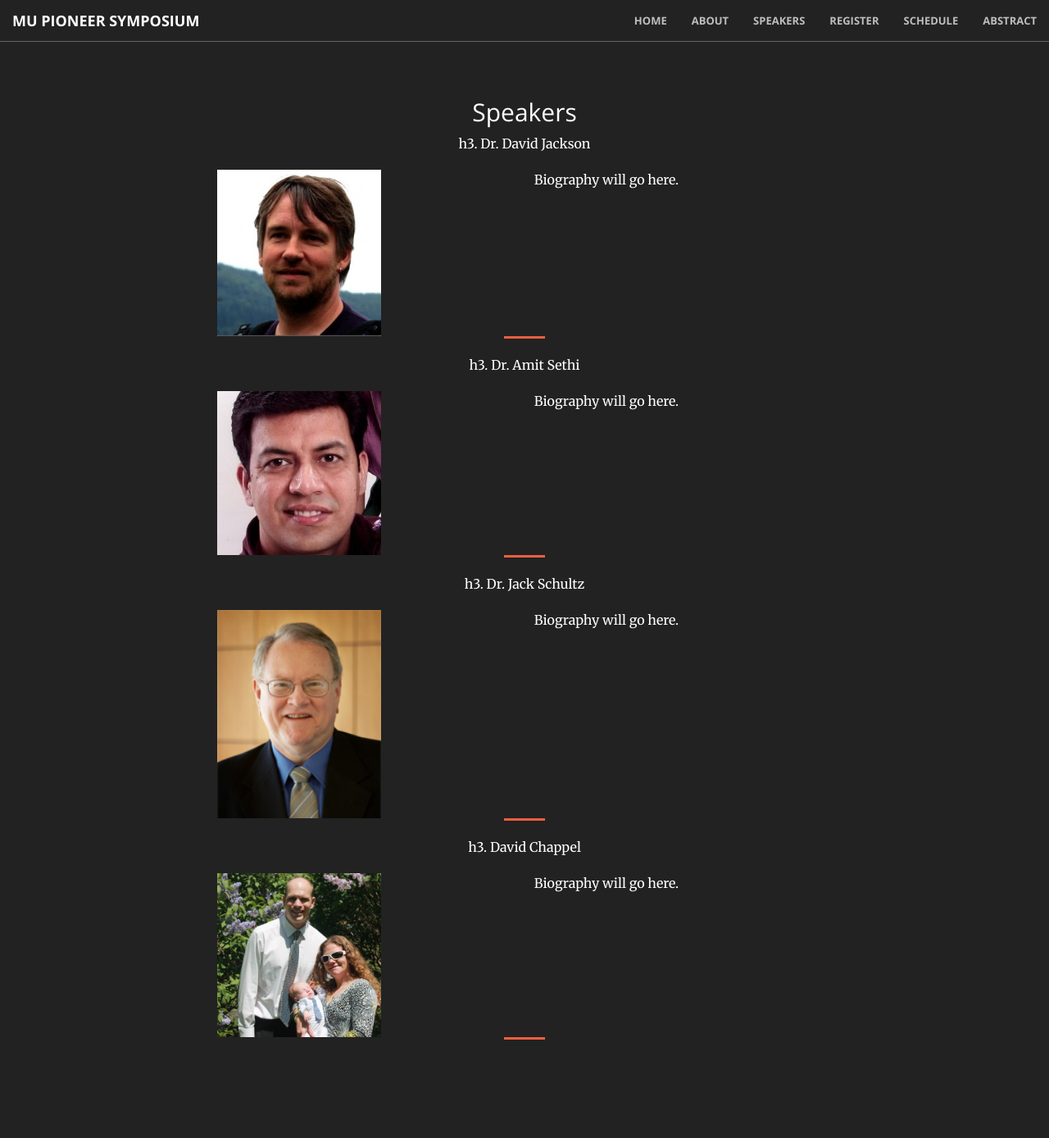
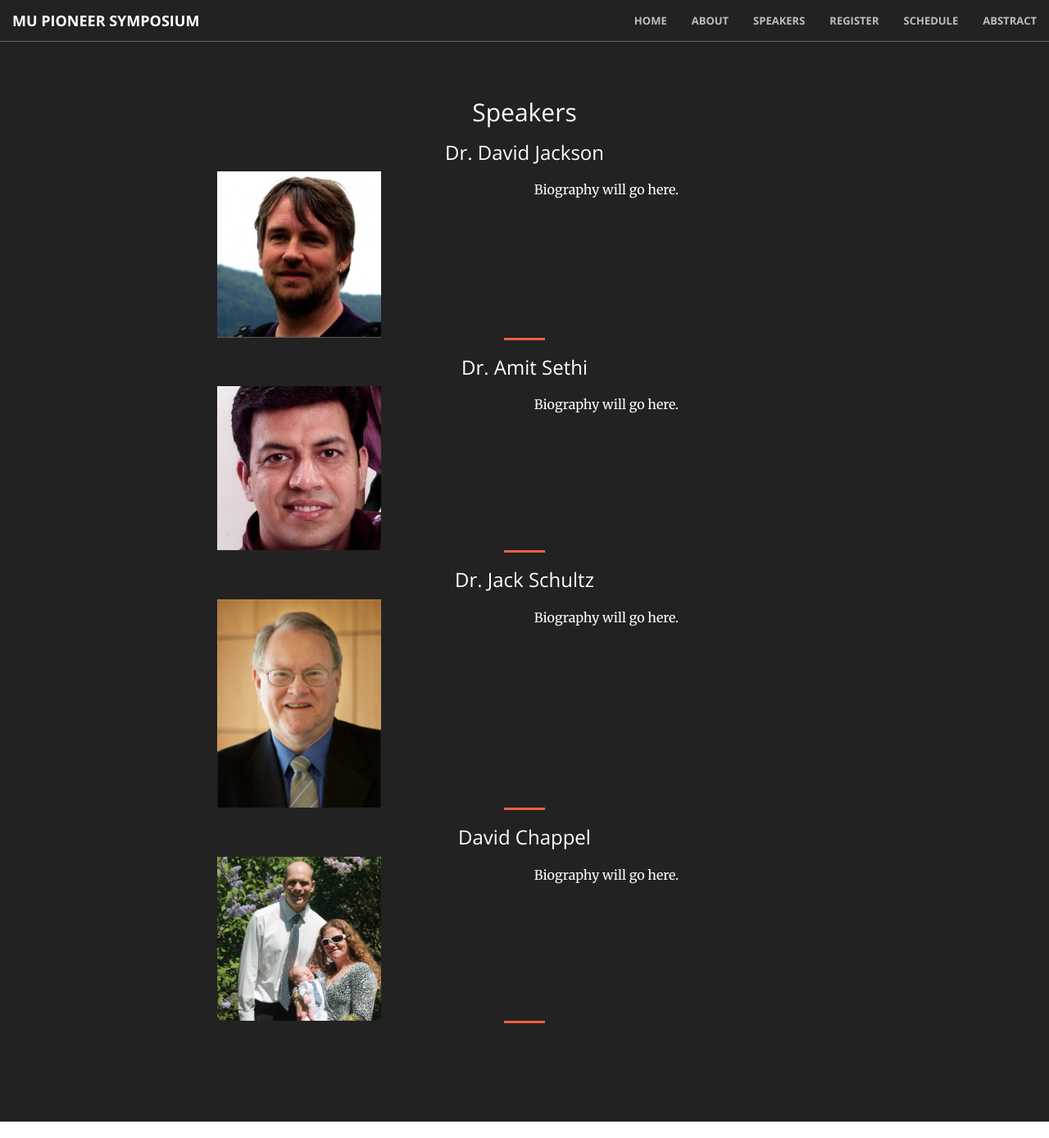
Before and after one commit to mupioneersymposium/mupioneersymposium.github.io, a Jekyll site: the page built from speakers.md, in a window 1280 px wide and 1388 px high. Shown: the whole window at 82% size. Built offline with Jekyll 4.4.1, drawn with Linux system fonts in a browser that asks for light colours.

```diff
--- a/speakers.md
+++ b/speakers.md
@@ -2,10 +2,9 @@
 layout: regular
 ---
 
-Speakers
----
+## Speakers
 
-h3. Dr. David Jackson
+### Dr. David Jackson
 
 <img src="/img/speaker1.jpeg" alt="Dr. David Jackson Photo" width="200px" style="float: left" />
 
@@ -13,7 +12,7 @@ Biography will go here.
 
 <hr style="clear: both;" />
 
-h3. Dr. Amit Sethi
+### Dr. Amit Sethi
 
 <img src="/img/speaker2.png" alt="Dr. Amit Sethi Photo" width="200px" style="float: left" />
 
@@ -21,7 +20,7 @@ Biography will go here.
 
 <hr style="clear: both;" />
 
-h3. Dr. Jack Schultz
+### Dr. Jack Schultz
 
 <img src="/img/speaker3.jpeg" alt="Dr. Jack Schultz Photo" width="200px" style="float: left" />
 
@@ -29,7 +28,7 @@ Biography will go here.
 
 <hr style="clear: both;" />
 
-h3. David Chappel
+### David Chappel
 
 <img src="/img/speaker4.jpeg" alt="Dr. David Jackson Photo" width="200px" style="float: left" />
 
```
